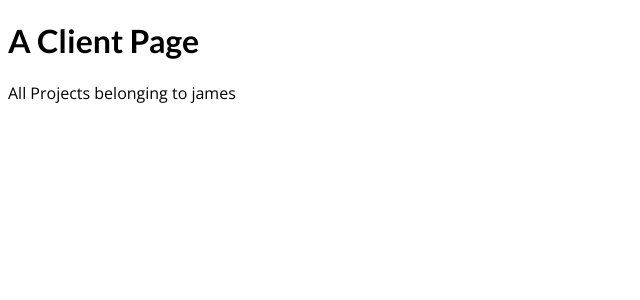
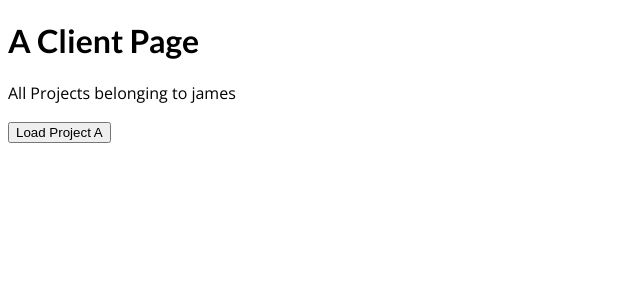
Before and after one commit to Marknjo/nextjs-blog, a Next.js app: page /clients/james in a window 1280 px wide. Shown: the top 300 px of the page, without its empty margins (0-640 px from the left). Built offline with nearby package versions, Linux system fonts and the light colour scheme.

Commit message:
File Routing: Navigating programatically

```diff
--- a/pages/clients/[id]/index.js
+++ b/pages/clients/[id]/index.js
@@ -4,10 +4,25 @@ const ClientProjectsPage = function () {
   const router = useRouter();
 
   console.log(router.query);
+
+  const loadProjectHandler = () => {
+    //router.push('/clients/max/project-a');
+    router.push({
+      pathname: '/clients/[id]/[clientprojectid]',
+      query: {
+        id: 'max',
+        clientprojectid: 'project-a',
+      },
+    });
+  };
+
   return (
     <>
       <h1>A Client Page</h1>
       <p>All Projects belonging to {router.query.id}</p>
+      <button onClick={loadProjectHandler} type="button">
+        Load Project A
+      </button>
     </>
   );
 };
```
